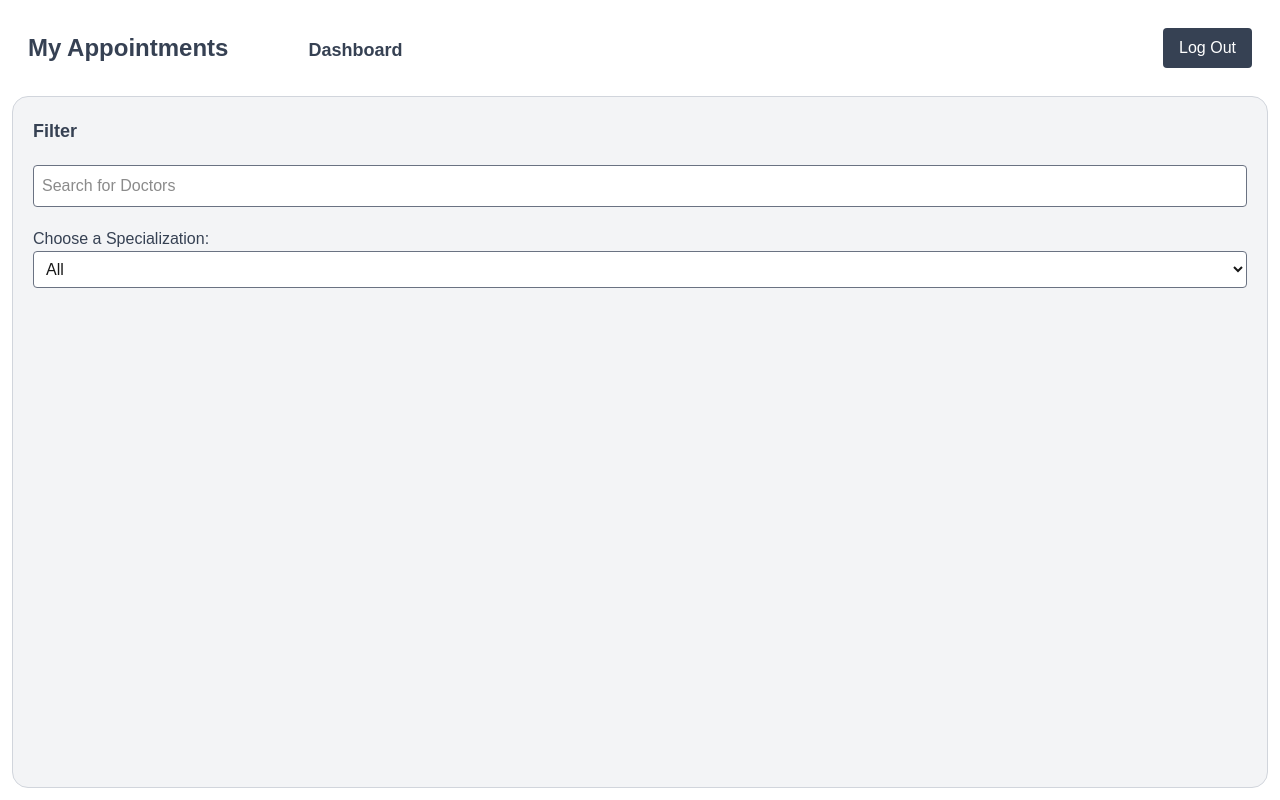
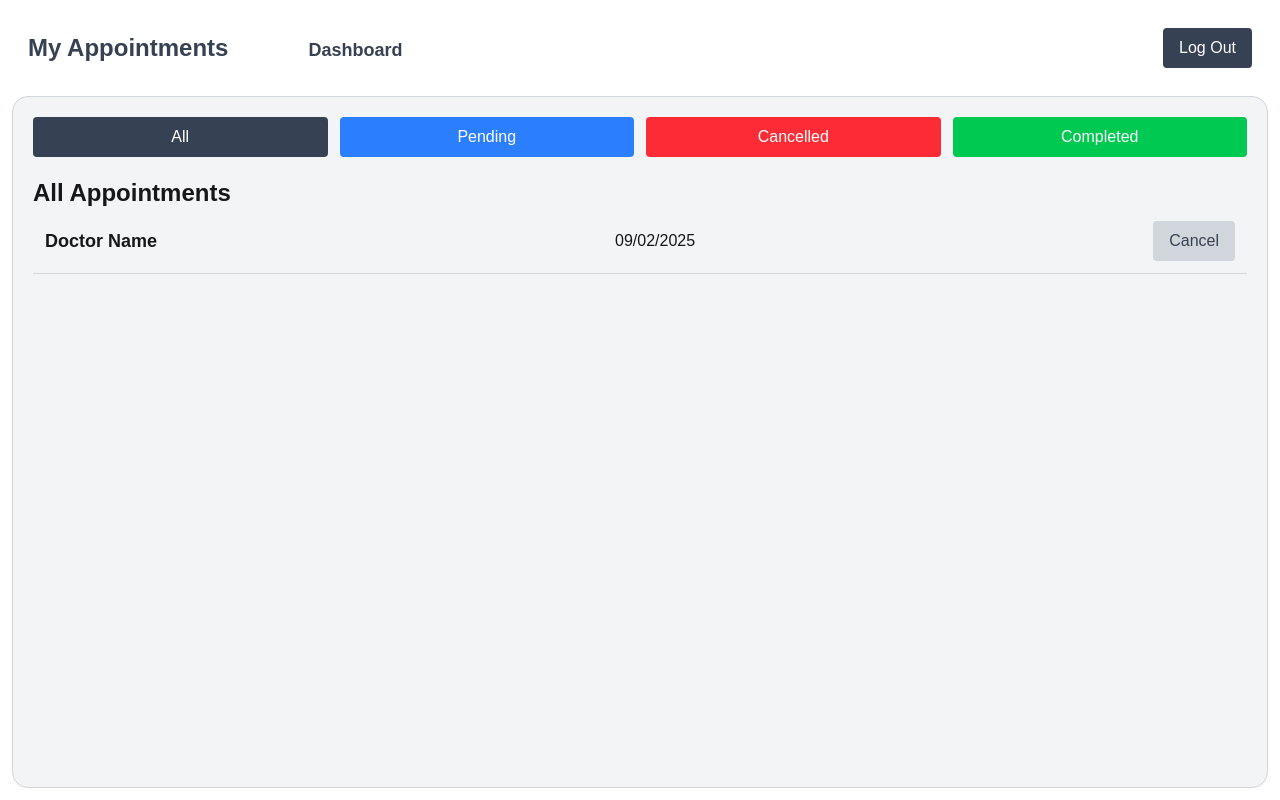
Before and after one commit to RafidRisun/Doctor-Appointment-Management-System-HISHABEE, a Next.js app: page /patient/appointment in a window 1280 px wide. Built offline with nearby package versions, Linux system fonts and the light colour scheme.

Commit message:
Pages template done

```diff
--- a/app/doctor/dashboard/page.tsx
+++ b/app/doctor/dashboard/page.tsx
@@ -0,0 +1,95 @@
+"use client";
+import { useRouter } from "next/navigation";
+import { useState } from "react";
+
+export default function DoctorDashboard() {
+  const router = useRouter();
+  const [status, setStatus] = useState("All");
+  const [date, setDate] = useState("");
+
+  return (
+    <div className="flex flex-col h-screen max-h-screen min-h-screen justify-start items-center p-3 gap-3 box-border">
+      <header className="w-full p-4 rounded-xl text-gray-700 flex justify-between items-center">
+        <h1 className="text-2xl font-bold">Doctor's Dashboard</h1>
+        <button
+          className="bg-gray-700 px-4 py-2 rounded text-white hover:bg-gray-600 cursor-pointer"
+          onClick={() => router.push("/login")}
+        >
+          Log Out
+        </button>
+      </header>
+      <div className="w-full h-full flex flex-row gap-3">
+        <div className="flex-1 flex flex-col bg-gray-100 rounded-2xl border border-gray-300 p-5 gap-5">
+          <h1 className="text-lg font-bold text-gray-700">Filter</h1>
+          <label className="font-semibold text-gray-700">
+            Filter by Status:
+          </label>
+          <div className="flex flex-row justify-between gap-1">
+            <button
+              className="w-full bg-gray-700 text-white px-4 py-2 rounded hover:bg-gray-600"
+              onClick={() => setStatus("All")}
+            >
+              All
+            </button>
+            <button
+              className="w-full bg-blue-500 text-white px-4 py-2 rounded hover:bg-blue-400"
+              onClick={() => setStatus("Pending")}
+            >
+              Pending
+            </button>
+            <button
+              className="w-full bg-red-500 text-white px-4 py-2 rounded hover:bg-red-400"
+              onClick={() => setStatus("Cancelled")}
+            >
+              Cancelled
+            </button>
+            <button
+              className="w-full bg-green-500 text-white px-4 py-2 rounded hover:bg-green-400"
+              onClick={() => setStatus("Completed")}
+            >
+              Completed
+            </button>
+          </div>
+          <div className="flex flex-col gap-2">
+            <label className="font-semibold text-gray-700">
+              Filter by date:
+            </label>
+            <input
+              type="date"
+              value={date}
+              onChange={(e) => setDate(e.target.value)}
+              className="border border-gray-400 rounded px-4 py-2 focus:outline-none focus:ring-2 focus:ring-blue-500"
+            />
+          </div>
+        </div>
+        <div className="flex-3 border border-gray-300 rounded-2xl p-5 flex flex-col gap-3">
+          <h1 className="text-2xl font-bold">{status} Appointments</h1>
+          <div className="flex-1 overflow-y-auto gap-1">
+            <div className="flex flex-row justify-between items-center border border-gray-300 p-2 px-4 bg-blue-200 rounded-lg shadow-sm cursor-pointer hover:bg-blue-300">
+              <p className="text-lg font-bold">Doctor Name</p>
+              <p className="text-md">09/02/2025</p>
+              <button
+                className={`px-4 py-2 rounded cursor-pointer ${
+                  //item.status
+                  status === "Pending"
+                    ? "bg-red-500 text-white hover:bg-red-400"
+                    : "bg-gray-300 text-gray-700"
+                }`}
+              >
+                Cancel
+              </button>
+            </div>
+          </div>
+          <div className="flex flex-row gap-5 justify-between">
+            <button className="w-full bg-gray-700 text-white px-4 py-2 rounded hover:bg-gray-600">
+              Previous
+            </button>
+            <button className="w-full bg-gray-700 text-white px-4 py-2 rounded hover:bg-gray-600">
+              Next
+            </button>
+          </div>
+        </div>
+      </div>
+    </div>
+  );
+}
--- a/app/patient/appointment/page.tsx
+++ b/app/patient/appointment/page.tsx
@@ -1,8 +1,10 @@
 "use client";
 import { useRouter } from "next/navigation";
+import { useState } from "react";
 
 export default function PatientDashboard() {
   const router = useRouter();
+  const [status, setStatus] = useState("All");
 
   return (
     <div className="flex flex-col h-screen max-h-screen min-h-screen justify-start items-center p-3 gap-3 box-border">
@@ -25,22 +27,50 @@ export default function PatientDashboard() {
       </header>
       <div className="w-full h-full flex flex-row gap-3">
         <div className="flex-1 flex flex-col bg-gray-100 rounded-2xl border border-gray-300 p-5 gap-5">
-          <h1 className="text-lg font-bold text-gray-700">Filter</h1>
-          <input
-            className="border border-gray-500 bg-white rounded p-2 w-full"
-            placeholder="Search for Doctors"
-          />
-          <div>
-            <p className="text-gray-700">Choose a Specialization:</p>
-            <select
-              className="border border-gray-500 bg-white rounded p-2 w-full"
-              name="specialization"
+          <div className="flex flex-row justify-between gap-3">
+            <button
+              className="w-full bg-gray-700 text-white px-4 py-2 rounded hover:bg-gray-600"
+              onClick={() => setStatus("All")}
             >
-              <option value="">All</option>
-              <option value="Cardiologist">Cardiologist</option>
-              <option value="Dentist">Dentist</option>
-              <option value="Neurologist">Neurologist</option>
-            </select>
+              All
+            </button>
+            <button
+              className="w-full bg-blue-500 text-white px-4 py-2 rounded hover:bg-blue-400"
+              onClick={() => setStatus("Pending")}
+            >
+              Pending
+            </button>
+            <button
+              className="w-full bg-red-500 text-white px-4 py-2 rounded hover:bg-red-400"
+              onClick={() => setStatus("Cancelled")}
+            >
+              Cancelled
+            </button>
+            <button
+              className="w-full bg-green-500 text-white px-4 py-2 rounded hover:bg-green-400"
+              onClick={() => setStatus("Completed")}
+            >
+              Completed
+            </button>
+          </div>
+          <div className="flex flex-col w-full h-full">
+            <h1 className="text-2xl font-bold">{status} Appointments</h1>
+            <div className="flex-1 overflow-y-auto">
+              <div className="flex flex-row justify-between items-center border-b border-gray-300 p-3">
+                <p className="text-lg font-bold">Doctor Name</p>
+                <p className="text-md">09/02/2025</p>
+                <button
+                  className={`px-4 py-2 rounded cursor-pointer ${
+                    //item.status
+                    status === "Pending"
+                      ? "bg-red-500 text-white hover:bg-red-400"
+                      : "bg-gray-300 text-gray-700"
+                  }`}
+                >
+                  Cancel
+                </button>
+              </div>
+            </div>
           </div>
         </div>
       </div>
--- a/app/patient/dashboard/page.tsx
+++ b/app/patient/dashboard/page.tsx
@@ -48,19 +48,27 @@ export default function PatientDashboard() {
             Available Doctors & Specialists
           </h1>
           <div className="flex-1 flex flex-wrap gap-5 overflow-y-auto">
-            <div className="flex flex-col w-60 h-80 bg-gray-100 rounded-2xl p-2 shadow-md gap-2">
+            <div className="flex flex-col w-60 h-80 bg-gray-100 rounded-xl border border-gray-300 p-2 shadow-md gap-2">
               <img
                 src="/consultancy2.png"
-                className="w-full h-8/12 object-cover rounded-xl"
+                className="w-full h-8/12 object-cover rounded-lg"
               />
               <div className="p-2 flex flex-col items-start gap-1">
                 <h1 className="text-lg font-bold text-gray-700">Doctor Name</h1>
                 <p className="text-gray-600">Specialization</p>
               </div>
-              <button className=" bg-gray-700 text-white px-4 py-2 rounded hover:bg-gray-600">
+              <button className=" bg-gray-700 text-white px-4 py-2 rounded-lg hover:bg-gray-600">
                 Book Appointment
               </button>
             </div>
+          </div>
+          <div className="flex flex-row gap-5 justify-between">
+            <button className="w-full bg-gray-700 text-white px-4 py-2 rounded hover:bg-gray-600">
+              Previous
+            </button>
+            <button className="w-full bg-gray-700 text-white px-4 py-2 rounded hover:bg-gray-600">
+              Next
+            </button>
           </div>
         </div>
       </div>
```
